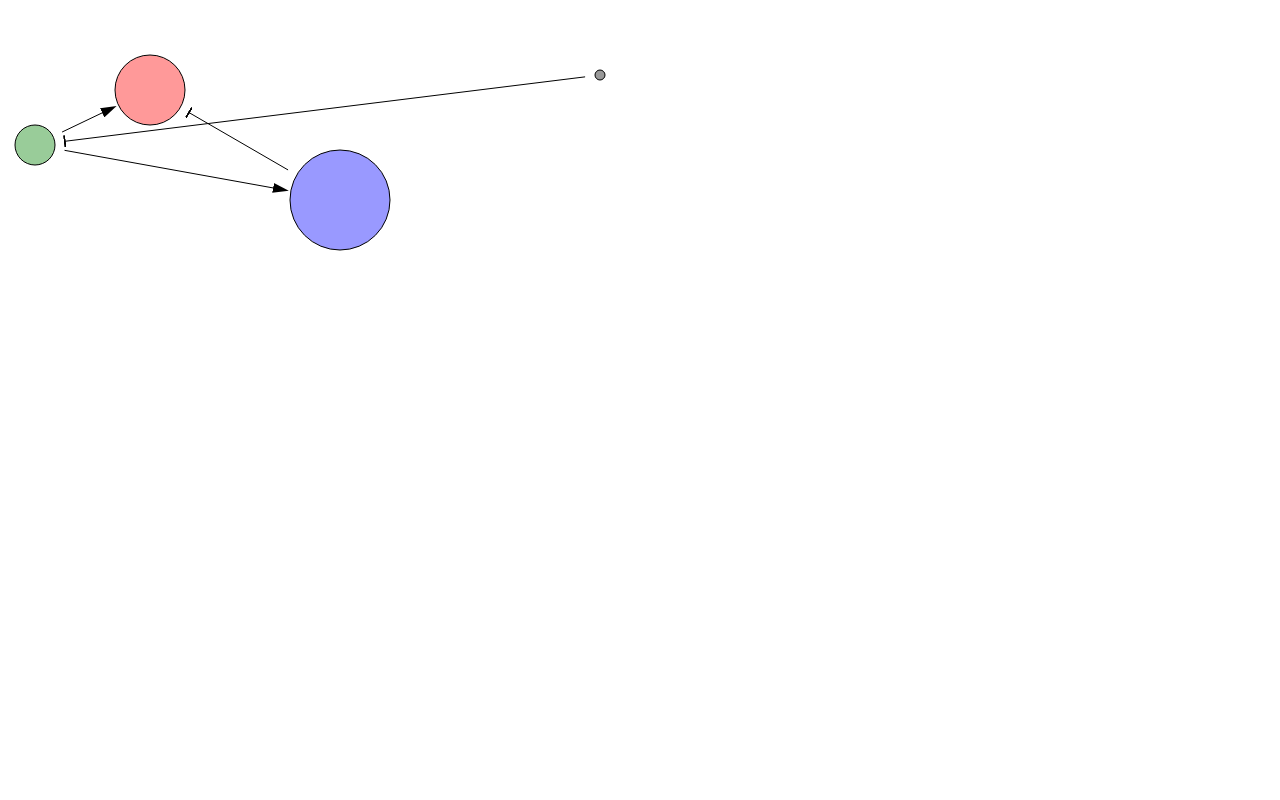
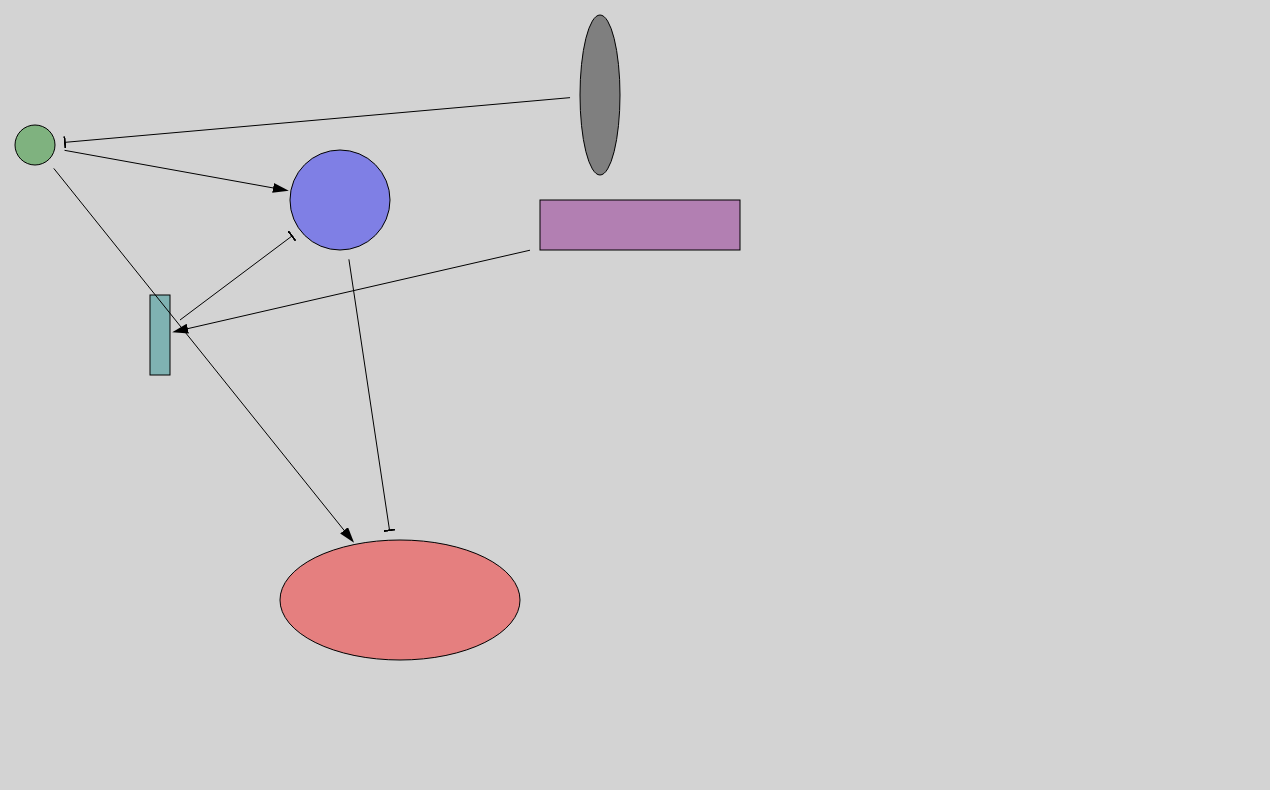
Before and after one commit to mathiasbockwoldt/graphtool, a plain HTML site: page index.html in a window 1280 px wide. Drawn offline with Linux system fonts and the light colour scheme.

Commit message:
Added ellipse and rectangle as possible shapes

```diff
--- a/index.html
+++ b/index.html
@@ -5,6 +5,10 @@
 <style>
 body {
 	margin: 0px;
+}
+
+svg {
+	background-color: lightgrey;
 }
 </style>
 </head>
@@ -29,20 +33,18 @@ function touch_start(event) {
 		return;
 	}
 
-	moving_node = event.target;
+	moving_node = event.target.parentNode;
 
-	console.log(event);
-
-	ev_dx = event.target.getAttribute("cx") - event.touches[event.which].clientX;
-	ev_dy = event.target.getAttribute("cy") - event.touches[event.which].clientY;
+	ev_dx = moving_node.getAttribute("graph:cx") - event.touches[event.which].clientX;
+	ev_dy = moving_node.getAttribute("graph:cy") - event.touches[event.which].clientY;
 }
 
 
 function mouse_start(event) {
-	moving_node = event.target;
+	moving_node = event.target.parentNode;
 
-	ev_dx = event.target.getAttribute("cx") - event.clientX;
-	ev_dy = event.target.getAttribute("cy") - event.clientY;
+	ev_dx = moving_node.getAttribute("graph:cx") - event.clientX;
+	ev_dy = moving_node.getAttribute("graph:cy") - event.clientY;
 }
 
 
@@ -72,10 +74,13 @@ function mouse_move(event) {
 
 
 function move(new_x, new_y) {
-	moving_node.setAttribute("cx", new_x);
-	moving_node.setAttribute("cy", new_y);
+	//const width = Number(moving_node.getAttribute('graph:width'));
+	//const height = Number(moving_node.getAttribute('graph:height'));
+	moving_node.setAttribute("graph:cx", new_x);
+	moving_node.setAttribute("graph:cy", new_y);
+	moving_node.setAttribute('transform', 'translate(' + new_x + ', ' + new_y + ')');
 
-	const num = moving_node.getAttribute("num");
+	const num = moving_node.getAttribute("graph:num");
 
 	for(let i = 0; i < starts[num].length; i++) {
 		calc_line_pos(starts[num][i]);
@@ -93,15 +98,81 @@ function end(event) {
 
 
 function calc_line_pos(line) {
-	const from = nodes[line.getAttribute("from")];
-	const to = nodes[line.getAttribute("to")];
+	const from = nodes[line.getAttribute("graph:from")];
+	const to = nodes[line.getAttribute("graph:to")];
 
-	const from_x = Number(from.getAttribute("cx"));
-	const from_y = Number(from.getAttribute("cy"));
-	const from_r = distance + Number(from.getAttribute("r"));
-	const to_x = Number(to.getAttribute("cx"));
-	const to_y = Number(to.getAttribute("cy"));
-	const to_r = distance + Number(to.getAttribute("r"));
+	const from_type = from.getAttribute("graph:type");
+	const to_type = to.getAttribute("graph:type");
+
+	const from_x = Number(from.getAttribute("graph:cx"));
+	const from_y = Number(from.getAttribute("graph:cy"));
+	const to_x = Number(to.getAttribute("graph:cx"));
+	const to_y = Number(to.getAttribute("graph:cy"));
+
+	const angle = Math.atan2(
+		from_x - to_x,
+		from_y - to_y
+	);
+	const sin_angle = Math.sin(angle);
+	const cos_angle = Math.cos(angle);
+
+	let from_r, to_r;
+
+	if(from_type === 'rect') {
+		let dx = distance + Number(from.getAttribute("graph:height")) / 2;
+		let dy = distance + Number(from.getAttribute("graph:width")) / 2;
+		if(cos_angle <= 0) {
+			dx = - dx
+		}
+		if(sin_angle <= 0) {
+			dy = - dy
+		}
+
+		if(Math.abs(dx * sin_angle) < Math.abs(dy * cos_angle)) {
+			dy = (dx * sin_angle) / cos_angle;
+		}
+		else {
+			dx = (dy * cos_angle) / sin_angle;
+		}
+
+		from_r = Math.sqrt(dx**2 + dy**2);
+	}
+	else if(from_type === 'ellipse') {
+		const from_rx =  + Number(from.getAttribute("graph:rx"));
+		const from_ry =  + Number(from.getAttribute("graph:ry"));
+		from_r = distance + Math.sqrt(1/((sin_angle / from_rx)**2 + (cos_angle / from_ry)**2));
+	}
+	else {  // Circle is default
+		from_r = distance + Number(from.getAttribute("graph:r"));
+	}
+
+	if(to_type === 'rect') {
+		let dx = distance + Number(to.getAttribute("graph:height")) / 2;
+		let dy = distance + Number(to.getAttribute("graph:width")) / 2;
+		if(cos_angle <= 0) {
+			dx = - dx
+		}
+		if(sin_angle <= 0) {
+			dy = - dy
+		}
+
+		if(Math.abs(dx * sin_angle) < Math.abs(dy * cos_angle)) {
+			dy = (dx * sin_angle) / cos_angle;
+		}
+		else {
+			dx = (dy * cos_angle) / sin_angle;
+		}
+
+		to_r = Math.sqrt(dx**2 + dy**2);
+	}
+	else if(to_type === 'ellipse') {
+		const to_rx =  + Number(to.getAttribute("graph:rx"));
+		const to_ry =  + Number(to.getAttribute("graph:ry"));
+		to_r = distance + Math.sqrt(1/((sin_angle / to_rx)**2 + (cos_angle / to_ry)**2));
+	}
+	else {  // Circle is default
+		to_r = distance + Number(to.getAttribute("graph:r"));
+	}
 
 	const dist = Math.sqrt((from_x - to_x)**2 + (from_y - to_y)**2);
 
@@ -115,37 +186,109 @@ function calc_line_pos(line) {
 
 	line.setAttribute('visibility', 'visible');
 
-	const angle = Math.atan2(
-		from_x - to_x,
-		from_y - to_y
-	);
+	const start_x = from_x - from_r * sin_angle;
+	const start_y = from_y - from_r * cos_angle;
+	const end_x = to_x + to_r * sin_angle;
+	const end_y = to_y + to_r * cos_angle;
 
-	line.setAttribute("x1", from_x - from_r * Math.sin(angle));
-	line.setAttribute("y1", from_y - from_r * Math.cos(angle));
-	line.setAttribute("x2", to_x + to_r * Math.sin(angle));
-	line.setAttribute("y2", to_y + to_r * Math.cos(angle));
+	line.setAttribute("x1", start_x);
+	line.setAttribute("y1", start_y);
+	line.setAttribute("x2", end_x);
+	line.setAttribute("y2", end_y);
+}
+
+
+function add_rectangle(x, y, width, height, fill, stroke="black") {
+	const node = document.createElementNS("http://www.w3.org/2000/svg", 'g');
+	node.setAttribute('graph:cx', x + width/2);
+	node.setAttribute('graph:cy', y + height/2);
+	node.setAttribute('graph:width', width);
+	node.setAttribute('graph:height', height);
+	node.setAttribute('graph:type', 'rect');
+	node.setAttribute('graph:num', num_nodes);
+	node.setAttribute('transform', 'translate(' + (x + width/2) + ', ' + (y + height/2) + ')');
+
+	const rect = document.createElementNS("http://www.w3.org/2000/svg", 'rect');
+	rect.setAttribute("x", -width/2);
+	rect.setAttribute("y", -height/2);
+	rect.setAttribute("width", width);
+	rect.setAttribute("height", height);
+	rect.style.stroke = stroke;
+	rect.style.fill = fill;
+	rect.style.fillOpacity = "0.4";
+	rect.addEventListener("touchstart", touch_start);
+	rect.addEventListener("mousedown", mouse_start);
+
+	node.appendChild(rect);
+	canvas.appendChild(node);
+
+	starts.push([]);
+	ends.push([]);
+	nodes.push(node);
+	num_nodes++;
+}
+
+
+function add_ellipse(cx, cy, rx, ry, fill, stroke="black") {
+	const node = document.createElementNS("http://www.w3.org/2000/svg", 'g');
+	node.setAttribute('graph:cx', cx);
+	node.setAttribute('graph:cy', cy);
+	node.setAttribute('graph:rx', rx);
+	node.setAttribute('graph:ry', ry);
+	//node.setAttribute('graph:width', rx * 2);
+	//node.setAttribute('graph:height', ry * 2);
+	node.setAttribute('graph:type', 'ellipse');
+	node.setAttribute('graph:num', num_nodes);
+	node.setAttribute('transform', 'translate(' + cx + ', ' + cy + ')');
+
+	const ellipse = document.createElementNS("http://www.w3.org/2000/svg", 'ellipse');
+	ellipse.setAttribute("cx", 0);
+	ellipse.setAttribute("cy", 0);
+	ellipse.setAttribute("rx", rx);
+	ellipse.setAttribute("ry", ry);
+	ellipse.style.stroke = stroke;
+	ellipse.style.fill = fill;
+	ellipse.style.fillOpacity = "0.4";
+	ellipse.addEventListener("touchstart", touch_start);
+	ellipse.addEventListener("mousedown", mouse_start);
+
+	node.appendChild(ellipse);
+	canvas.appendChild(node);
+
+	starts.push([]);
+	ends.push([]);
+	nodes.push(node);
+	num_nodes++;
 }
 
 
 function add_circle(cx, cy, r, fill, stroke="black") {
+	const node = document.createElementNS("http://www.w3.org/2000/svg", 'g');
+	node.setAttribute('graph:cx', cx);
+	node.setAttribute('graph:cy', cy);
+	node.setAttribute('graph:r', r);
+	//node.setAttribute('graph:width', r * 2);
+	//node.setAttribute('graph:height', r * 2);
+	node.setAttribute('graph:type', 'circle');
+	node.setAttribute('graph:num', num_nodes);
+	node.setAttribute('transform', 'translate(' + cx + ', ' + cy + ')');
+
 	const circle = document.createElementNS("http://www.w3.org/2000/svg", 'circle');
-	circle.setAttribute("cx", cx);
-	circle.setAttribute("cy", cy);
+	circle.setAttribute("cx", 0);
+	circle.setAttribute("cy", 0);
 	circle.setAttribute("r", r);
-	circle.setAttribute("num", num_nodes);
 	circle.style.stroke = stroke;
 	circle.style.fill = fill;
 	circle.style.fillOpacity = "0.4";
 	circle.addEventListener("touchstart", touch_start);
 	circle.addEventListener("mousedown", mouse_start);
-	circle.addEventListener("touchend", end);
-	circle.addEventListener("touchcancel",end);
-	circle.addEventListener("mouseup", end);
-	canvas.appendChild(circle);
+
+	node.appendChild(circle);
+	canvas.appendChild(node);
 
 	starts.push([]);
 	ends.push([]);
-	nodes.push(circle);
+	nodes.push(node);
 	num_nodes++;
 }
 
@@ -156,10 +299,10 @@ function add_line(from, to, type='triangle') {
 	line.setAttribute('visibility', 'visible');
 	line.style.stroke = "black";
 
-	const from_num = from.getAttribute("num");
-	const to_num = to.getAttribute("num");
-	line.setAttribute("from", from_num);
-	line.setAttribute("to", to_num);
+	const from_num = from.getAttribute("graph:num");
+	const to_num = to.getAttribute("graph:num");
+	line.setAttribute("graph:from", from_num);
+	line.setAttribute("graph:to", to_num);
 
 	starts[from_num].push(line);
 	ends[to_num].push(line);
@@ -203,6 +346,7 @@ function setup_svg() {
 	bar.appendChild(bar_path);
 }
 
+
 let window_width = window.innerWidth ||
 	document.documentElement.clientWidth ||
 	document.body.clientWidth;
@@ -212,7 +356,7 @@ let window_height = window.innerHeight ||
 	document.body.clientHeight;
 
 const canvas = document.createElementNS("http://www.w3.org/2000/svg", 'svg');
-// Note: The following does not scale with chaning window sizes.
+// Note: The following does not scale with changing window sizes.
 canvas.setAttribute("width", window_width - 10);
 canvas.setAttribute("height", window_height - 10);
 setup_svg();
@@ -220,6 +364,9 @@ document.getElementById('canvas').appendChild(canvas);
 const canvas_pos = canvas.getBoundingClientRect();
 canvas.addEventListener("touchmove",  touch_move);
 canvas.addEventListener("mousemove",  mouse_move);
+canvas.addEventListener("touchend", end);
+canvas.addEventListener("touchcancel",end);
+canvas.addEventListener("mouseup", end);
 
 const nodes = [];
 const lines = [];
@@ -227,13 +374,17 @@ const ends = [];
 const starts = [];
 
 add_circle(35, 145, 20, "green");
-add_circle(150, 90, 35, "red");
+add_ellipse(400, 600, 120, 60, "red");
 add_circle(340, 200, 50, "blue");
-add_circle(600, 75, 5, "black");
+add_ellipse(600, 95, 20, 80, "black");
+add_rectangle(540, 200, 200, 50, "purple");
+add_rectangle(150, 295, 20, 80, "teal");
 add_line(nodes[0], nodes[1], 'triangle');
 add_line(nodes[0], nodes[2], 'triangle');
 add_line(nodes[3], nodes[0], 'bar');
 add_line(nodes[2], nodes[1], 'bar');
+add_line(nodes[4], nodes[5], 'triangle');
+add_line(nodes[5], nodes[2], 'bar');
 
 </script>
 </body>
```
